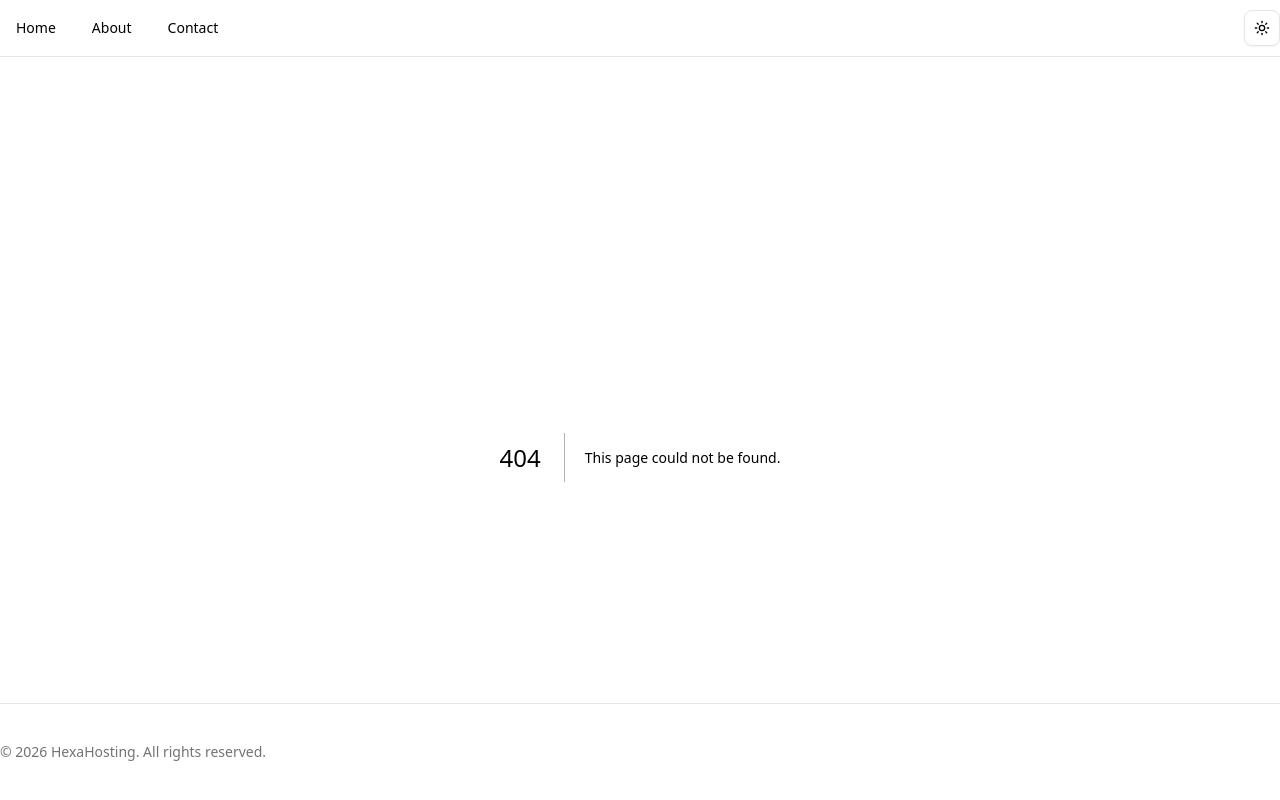
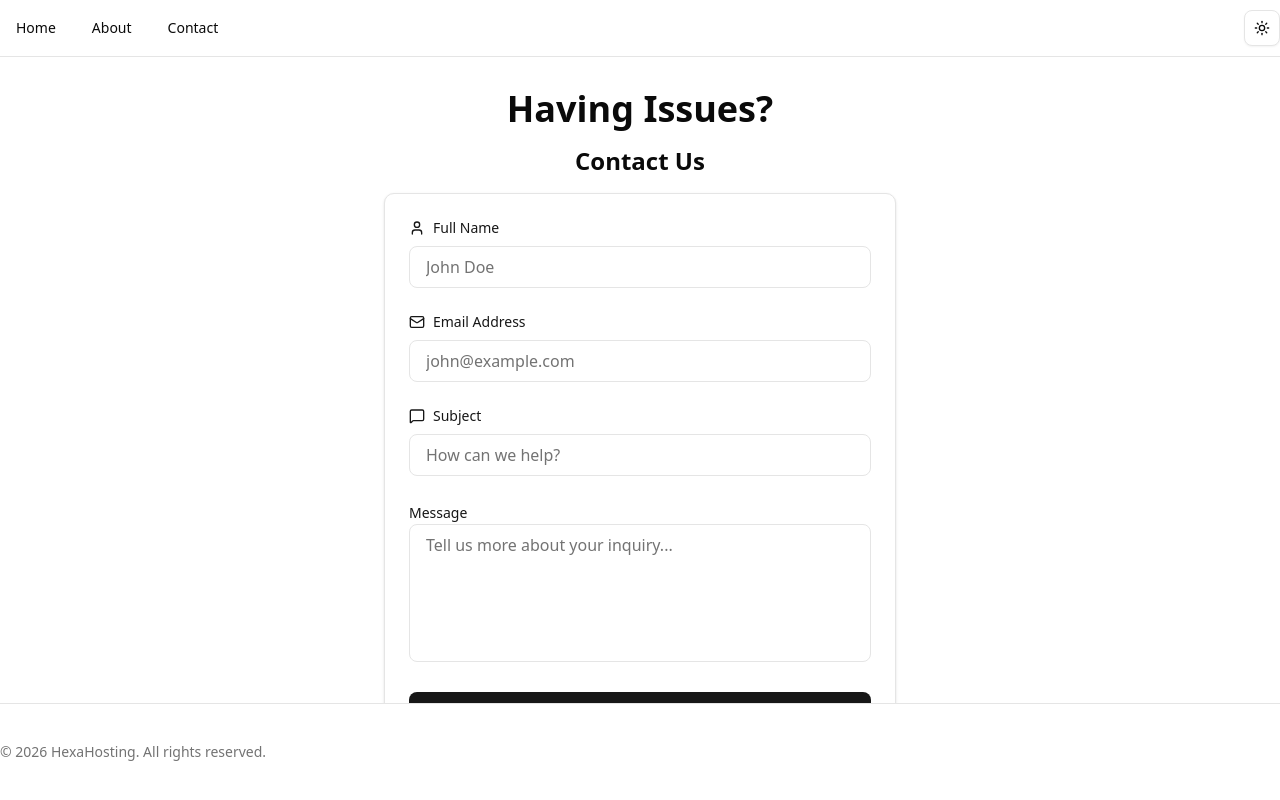
Before and after one commit to S0FTS0RR0W/HexaHosting-Site, a Next.js app: page /contact in a window 1280 px wide. Before the commit this address had no page. Shown: the top 800 px of the page. Built offline with nearby package versions, Linux system fonts and the light colour scheme.

Commit message:
Feat: added contact form and contact page

```diff
--- /dev/null
+++ b/app/contact/page.tsx
@@ -0,0 +1,11 @@
+import { ContactForm } from "@/components/contact-form";
+
+export default function ContactPage() {
+  return (
+    <div className="container flex flex-col items-center justify-center gap-4 py-8">
+      <h1 className="text-4xl font-bold">Having Issues?</h1>
+      <h1 className="text-2xl font-semibold">Contact Us</h1>
+      <ContactForm />
+    </div>
+  );
+}
--- /dev/null
+++ b/components/contact-form.tsx
@@ -0,0 +1,225 @@
+"use client";
+
+import {
+  AlertCircle,
+  CheckCircle,
+  Mail,
+  MessageSquare,
+  User,
+} from "lucide-react";
+import Form from "next/form";
+import { useState } from "react";
+import { Button } from "@/components/ui/button";
+
+export function ContactForm() {
+  const [isSubmitted, setIsSubmitted] = useState(false);
+  const [isSubmitting, setIsSubmitting] = useState(false);
+  const [formData, setFormData] = useState({
+    name: "",
+    email: "",
+    subject: "",
+    message: "",
+  });
+  const [errors, setErrors] = useState<Record<string, string>>({});
+
+  const validateForm = () => {
+    const newErrors: Record<string, string> = {};
+    if (!formData.name.trim()) newErrors.name = "Name is required";
+    if (!formData.email.trim()) {
+      newErrors.email = "Email is required";
+    } else if (!/^[^\s@]+@[^\s@]+\.[^\s@]+$/.test(formData.email)) {
+      newErrors.email = "Please enter a valid email";
+    }
+    if (!formData.subject.trim()) newErrors.subject = "Subject is required";
+    if (!formData.message.trim()) newErrors.message = "Message is required";
+    return newErrors;
+  };
+
+  const handleChange = (
+    e: React.ChangeEvent<HTMLInputElement | HTMLTextAreaElement>,
+  ) => {
+    const { name, value } = e.target;
+    setFormData((prev) => ({ ...prev, [name]: value }));
+    if (errors[name]) {
+      setErrors((prev) => ({ ...prev, [name]: "" }));
+    }
+  };
+
+  const handleSubmit = async (e: React.FormEvent<HTMLFormElement>) => {
+    e.preventDefault();
+
+    const newErrors = validateForm();
+    if (Object.keys(newErrors).length > 0) {
+      setErrors(newErrors);
+      return;
+    }
+
+    setIsSubmitting(true);
+    try {
+      // Simulate form submission delay
+      await new Promise((resolve) => setTimeout(resolve, 1000));
+      setIsSubmitted(true);
+      setFormData({ name: "", email: "", subject: "", message: "" });
+
+      // Reset success message after 5 seconds
+      setTimeout(() => setIsSubmitted(false), 5000);
+    } catch (error) {
+      console.error("Form submission error:", error);
+    } finally {
+      setIsSubmitting(false);
+    }
+  };
+
+  return (
+    <div className="w-full max-w-lg">
+      {isSubmitted ? (
+        <div className="space-y-4 rounded-lg border border-green-200 bg-green-50 p-6 dark:border-green-900 dark:bg-green-950">
+          <div className="flex items-center gap-3">
+            <CheckCircle className="size-6 text-green-600 dark:text-green-400" />
+            <h3 className="text-lg font-semibold text-green-900 dark:text-green-100">
+              Message Sent!
+            </h3>
+          </div>
+          <p className="text-sm text-green-800 dark:text-green-200">
+            Thank you for reaching out. We&apos;ll get back to you as soon as
+            possible.
+          </p>
+        </div>
+      ) : (
+        <Form
+          onSubmit={handleSubmit}
+          className="space-y-6 rounded-lg border border-neutral-200 bg-white p-6 shadow-sm dark:border-neutral-800 dark:bg-neutral-950"
+        >
+          {/* Name Field */}
+          <div className="space-y-2">
+            <label
+              htmlFor="name"
+              className="flex items-center gap-2 text-sm font-medium text-neutral-900 dark:text-neutral-50"
+            >
+              <User className="size-4" />
+              Full Name
+            </label>
+            <input
+              id="name"
+              name="name"
+              type="text"
+              value={formData.name}
+              onChange={handleChange}
+              placeholder="John Doe"
+              className={`w-full rounded-md border px-4 py-2 transition-colors placeholder:text-neutral-500 focus:outline-none focus-visible:ring-2 focus-visible:ring-offset-2 dark:placeholder:text-neutral-400 ${
+                errors.name
+                  ? "border-red-500 bg-red-50 dark:border-red-600 dark:bg-red-950/30 focus-visible:ring-red-500"
+                  : "border-neutral-200 bg-white focus-visible:ring-blue-500 dark:border-neutral-700 dark:bg-neutral-900"
+              }`}
+            />
+            {errors.name && (
+              <p className="flex items-center gap-1 text-xs text-red-600 dark:text-red-400">
+                <AlertCircle className="size-3" />
+                {errors.name}
+              </p>
+            )}
+          </div>
+
+          {/* Email Field */}
+          <div className="space-y-2">
+            <label
+              htmlFor="email"
+              className="flex items-center gap-2 text-sm font-medium text-neutral-900 dark:text-neutral-50"
+            >
+              <Mail className="size-4" />
+              Email Address
+            </label>
+            <input
+              id="email"
+              name="email"
+              type="email"
+              value={formData.email}
+              onChange={handleChange}
+              placeholder="john@example.com"
+              className={`w-full rounded-md border px-4 py-2 transition-colors placeholder:text-neutral-500 focus:outline-none focus-visible:ring-2 focus-visible:ring-offset-2 dark:placeholder:text-neutral-400 ${
+                errors.email
+                  ? "border-red-500 bg-red-50 dark:border-red-600 dark:bg-red-950/30 focus-visible:ring-red-500"
+                  : "border-neutral-200 bg-white focus-visible:ring-blue-500 dark:border-neutral-700 dark:bg-neutral-900"
+              }`}
+            />
+            {errors.email && (
+              <p className="flex items-center gap-1 text-xs text-red-600 dark:text-red-400">
+                <AlertCircle className="size-3" />
+                {errors.email}
+              </p>
+            )}
+          </div>
+
+          {/* Subject Field */}
+          <div className="space-y-2">
+            <label
+              htmlFor="subject"
+              className="flex items-center gap-2 text-sm font-medium text-neutral-900 dark:text-neutral-50"
+            >
+              <MessageSquare className="size-4" />
+              Subject
+            </label>
+            <input
+              id="subject"
+              name="subject"
+              type="text"
+              value={formData.subject}
+              onChange={handleChange}
+              placeholder="How can we help?"
+              className={`w-full rounded-md border px-4 py-2 transition-colors placeholder:text-neutral-500 focus:outline-none focus-visible:ring-2 focus-visible:ring-offset-2 dark:placeholder:text-neutral-400 ${
+                errors.subject
+                  ? "border-red-500 bg-red-50 dark:border-red-600 dark:bg-red-950/30 focus-visible:ring-red-500"
+                  : "border-neutral-200 bg-white focus-visible:ring-blue-500 dark:border-neutral-700 dark:bg-neutral-900"
+              }`}
+            />
+            {errors.subject && (
+              <p className="flex items-center gap-1 text-xs text-red-600 dark:text-red-400">
+                <AlertCircle className="size-3" />
+                {errors.subject}
+              </p>
+            )}
+          </div>
+
+          {/* Message Field */}
+          <div className="space-y-2">
+            <label
+              htmlFor="message"
+              className="text-sm font-medium text-neutral-900 dark:text-neutral-50"
+            >
+              Message
+            </label>
+            <textarea
+              id="message"
+              name="message"
+              value={formData.message}
+              onChange={handleChange}
+              placeholder="Tell us more about your inquiry..."
+              rows={5}
+              className={`w-full resize-none rounded-md border px-4 py-2 transition-colors placeholder:text-neutral-500 focus:outline-none focus-visible:ring-2 focus-visible:ring-offset-2 dark:placeholder:text-neutral-400 ${
+                errors.message
+                  ? "border-red-500 bg-red-50 dark:border-red-600 dark:bg-red-950/30 focus-visible:ring-red-500"
+                  : "border-neutral-200 bg-white focus-visible:ring-blue-500 dark:border-neutral-700 dark:bg-neutral-900"
+              }`}
+            />
+            {errors.message && (
+              <p className="flex items-center gap-1 text-xs text-red-600 dark:text-red-400">
+                <AlertCircle className="size-3" />
+                {errors.message}
+              </p>
+            )}
+          </div>
+
+          {/* Submit Button */}
+          <Button
+            type="submit"
+            disabled={isSubmitting}
+            size="lg"
+            className="w-full"
+          >
+            {isSubmitting ? "Sending..." : "Send Message"}
+          </Button>
+        </Form>
+      )}
+    </div>
+  );
+}
```
